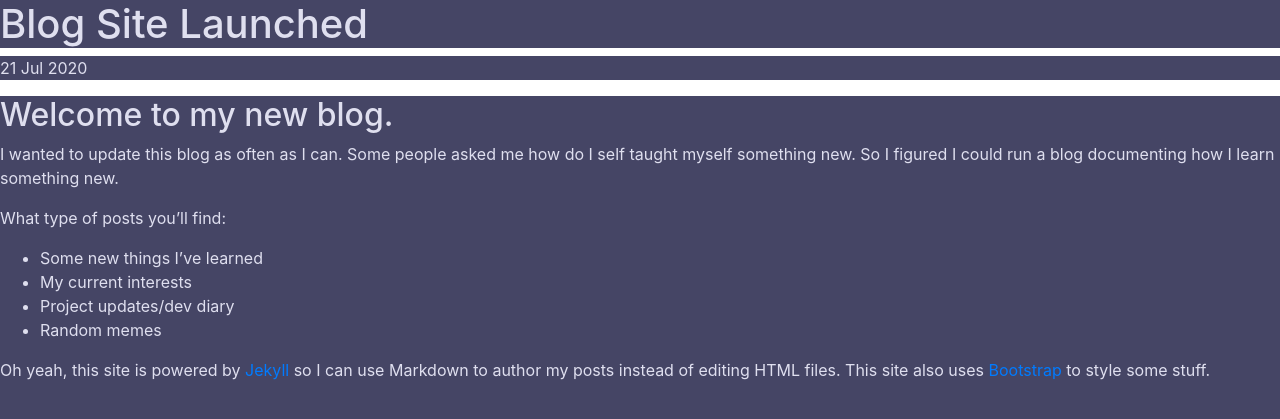
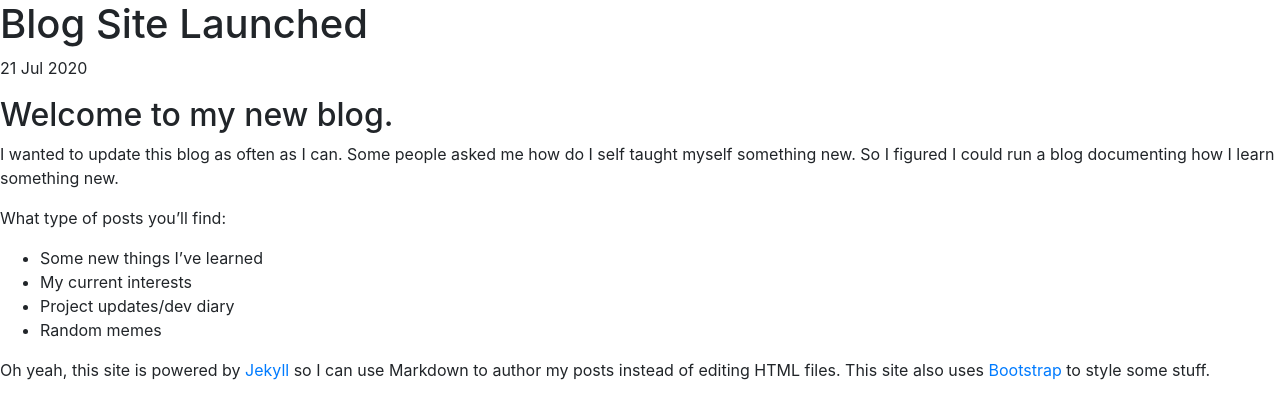
Before and after one commit to dfx81/blog, a Jekyll site: the page built from _posts/2020-07-21-blog-site-launched.md, in a window 1280 px wide. Shown: the top 419 px of the page. Built offline with Jekyll 4.4.1, drawn with Linux system fonts in a browser that asks for light colours.

Commit message:
Styling with bootstrap

```diff
--- a/_layouts/default.html
+++ b/_layouts/default.html
@@ -6,7 +6,7 @@
 <meta name="viewport" content="width=device-width, initial-scale=1, shrink-to-fit=no">
 <!-- Bootstrap CSS -->
 <link rel="stylesheet" href="https://stackpath.bootstrapcdn.com/bootstrap/4.3.1/css/bootstrap.min.css" integrity="sha384-ggOyR0iXCbMQv3Xipma34MD+dH/1fQ784/j6cY/iJTQUOhcWr7x9JvoRxT2MZw1T" crossorigin="anonymous">
-<link rel="stylesheet" type="text/css" href="/css/main.css">
+<!-- link rel="stylesheet" type="text/css" href="/css/main.css" -->
 <title>{{page.title}}</title>
 </head>
 <body>
```
